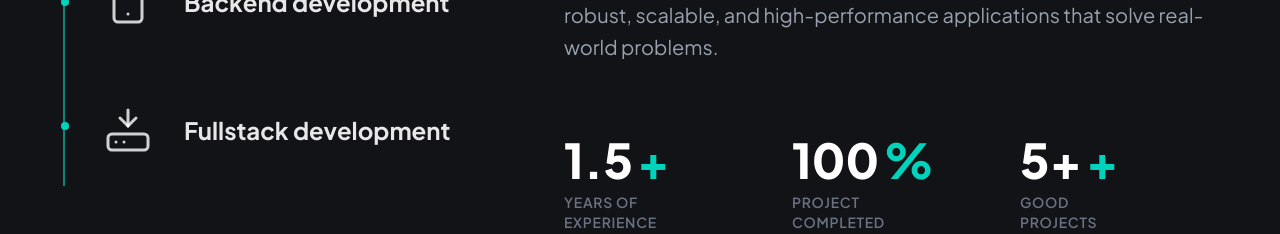
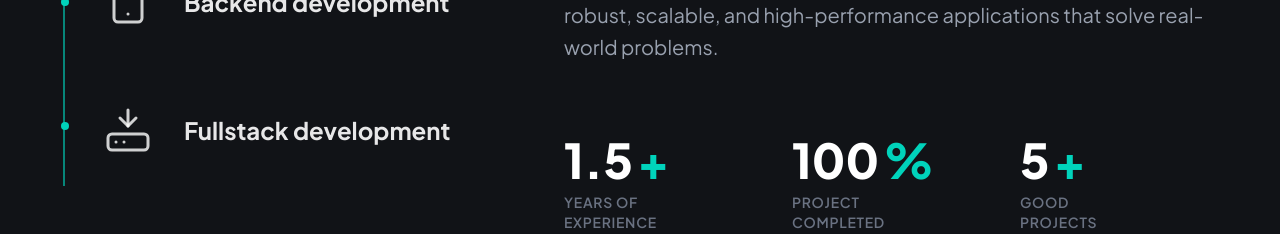
Before and after one commit to mamun-jsx/Portfolio, a React (Vite) app: page / in a window 1280 px wide. Shown: the part 1460-1694 px from the top of the page. Built offline with nearby package versions, Linux system fonts and the light colour scheme.

Commit message:
remove +icon

```diff
--- a/src/component/AboutMe.jsx
+++ b/src/component/AboutMe.jsx
@@ -160,7 +160,7 @@ const AboutMe = () => {
             {/* Stat 3 */}
             <div className="space-y-2">
               <div className="text-4xl md:text-5xl font-extrabold flex items-center gap-1">
-                <span>5+</span>
+                <span>5</span>
                 <span className="text-accent">+</span>
               </div>
               <p className="text-gray-500 uppercase tracking-wider text-sm font-semibold">
```
